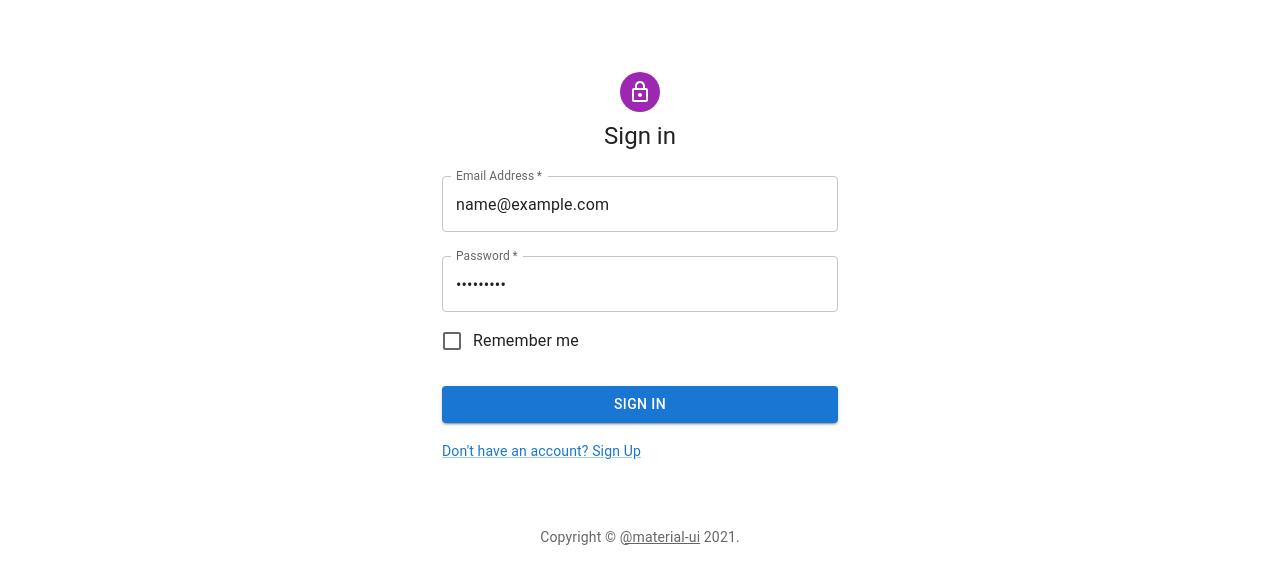
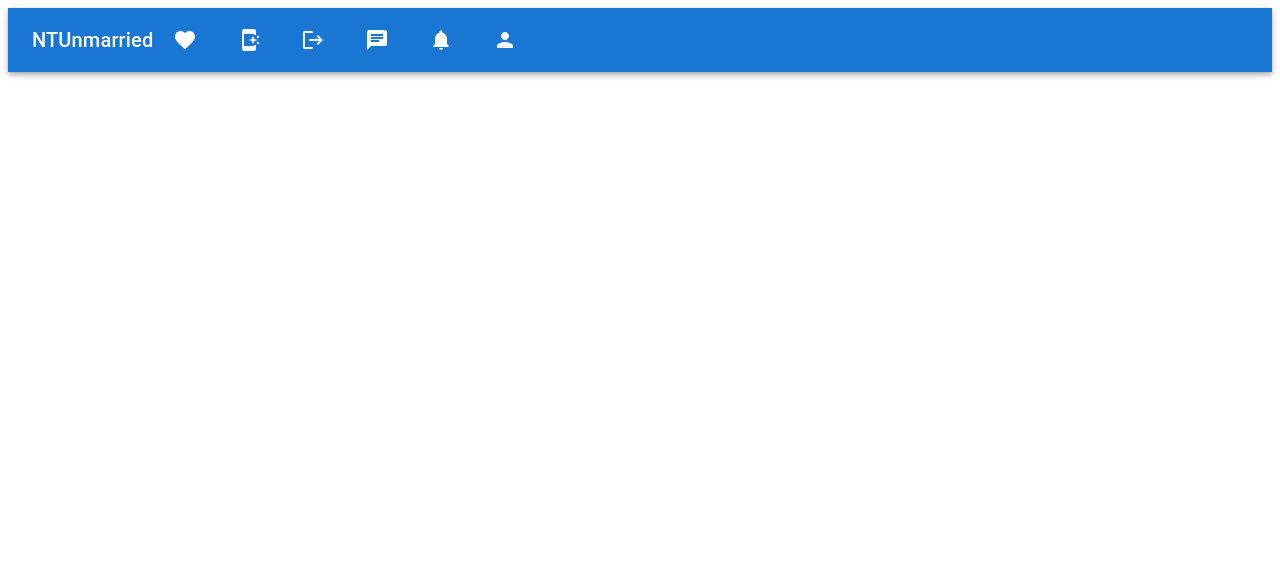
Before and after one commit to chihong-j/NTUnmarried, a React (Create React App) app in the folder frontend/: page / in a window 1280 px wide. Both pictures are taken after typing "name@example.com", "Sample123" into the empty fields and a click on the button "SIGN IN". Shown: the top 584 px of the page. Built offline with nearby package versions, Linux system fonts and the light colour scheme.

Commit message:
signin+signup+logout

```diff
--- a/frontend/src/App.js
+++ b/frontend/src/App.js
@@ -12,7 +12,7 @@ function App() {
     <>
       {userStatus === "login" && <SignIn setUserStatus={setUserStatus} />}
       {userStatus === "signup" && <SignUp setUserStatus={setUserStatus} />}
-      {userStatus === "logined" && <Logined/>}
+      {userStatus === "logined" && <Logined setUserStatus={setUserStatus} />}
     </>
   );
 }
--- a/frontend/src/Containers/Header.js
+++ b/frontend/src/Containers/Header.js
@@ -13,7 +13,6 @@ import PersonIcon from '@mui/icons-material/Person';
 import NotificationsActiveIcon from '@mui/icons-material/NotificationsActive';
 import NotificationsIcon from '@mui/icons-material/Notifications';
 import AppShortcutIcon from '@mui/icons-material/AppShortcut';
-var e = 1;
 // const useStyles = makeStyles(theme => ({
 //   menuButton: {
 //     marginRight: theme.spacing(2),
@@ -54,7 +53,7 @@ const Header = ({isNotification, setCurrentPage, setUserStatus}) => {
         <Button color="inherit" onClick={() => setCurrentPage("ready")}>
           <AppShortcutIcon/>
         </Button>
-        <Button color="inherit" onClick = {() => setCurrentPage("login")}>
+        <Button color="inherit" onClick = {() => setUserStatus("login")}>
           <LogoutIcon/>
         </Button>
         <Button color="inherit" onClick={() => setCurrentPage("chat")}>
--- a/frontend/src/Containers/SignIn.js
+++ b/frontend/src/Containers/SignIn.js
@@ -37,6 +37,7 @@ export default function SignIn({setUserStatus}) {
       email: data.get('email'),
       password: data.get('password'),
     });
+    setUserStatus("logined");
   };
 
   return (
```
